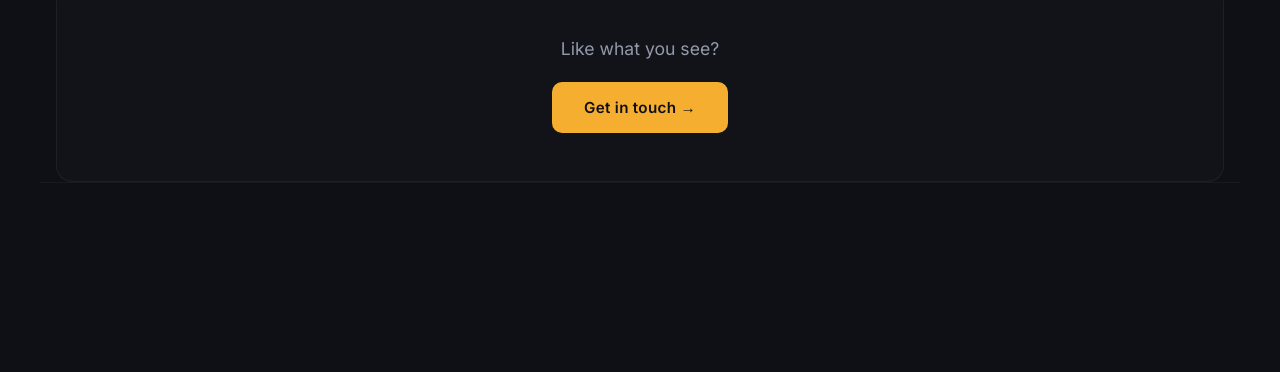
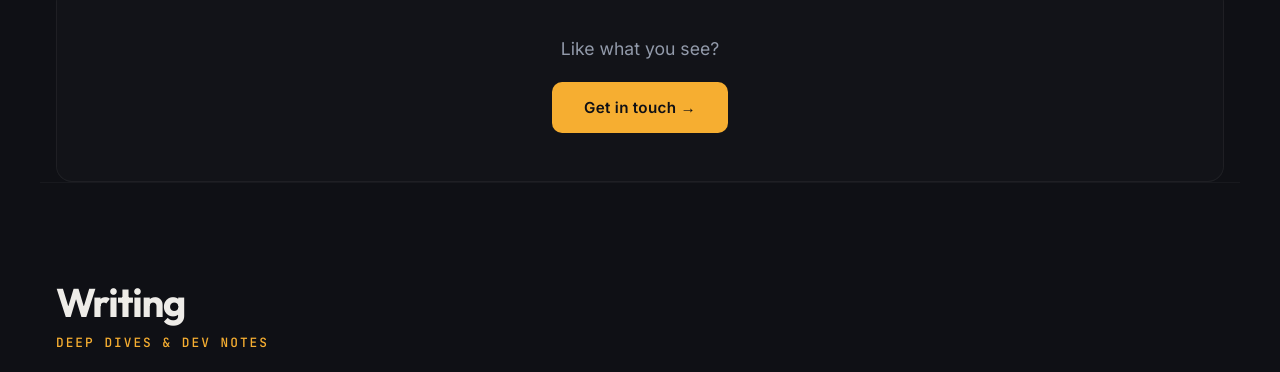
Before and after one commit to theGoodB0rg/theGoodPortfolio, a website built with Vite: page index.html in a window 1280 px wide. Shown: the part 3729-4101 px from the top of the page. Built offline with nearby package versions, Linux system fonts and the light colour scheme.

Commit message:
Reduce top padding for Blog Preview 'Writing' header

```diff
--- a/src/style.css
+++ b/src/style.css
@@ -702,7 +702,7 @@ section {
 
 #blog-preview {
   border-top: 1px solid rgba(255, 255, 255, 0.04);
-  padding-top: 12rem;
+  padding-top: 6rem;
 }
 
 .blog-preview-grid {
```
